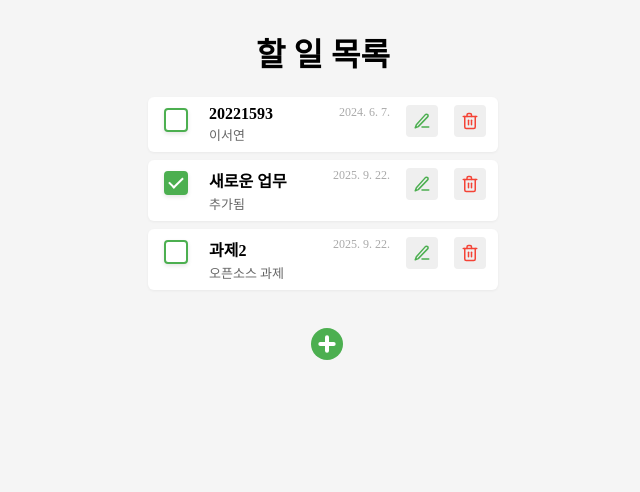
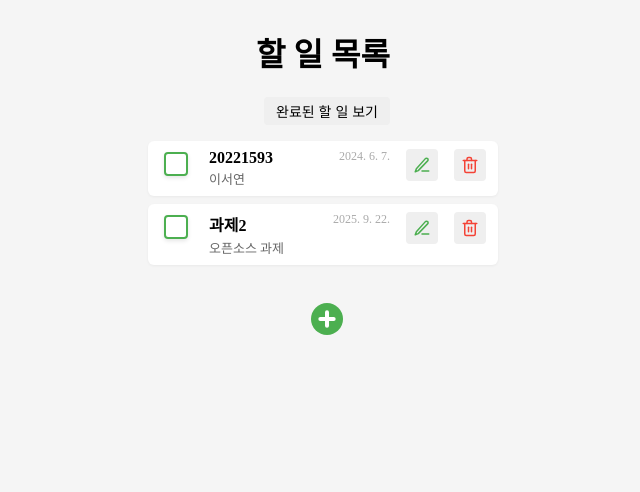
Before and after one commit to tjdus/FastApi-Todos, a FastAPI app: page / in a window 1280 px wide. Shown: the top 492 px of the page, without its empty margins (317-957 px from the left). Run offline with FastAPI, Linux system fonts and the light colour scheme.

Commit message:
add completed job list

```diff
--- a/templates/index.html
+++ b/templates/index.html
@@ -248,6 +248,7 @@
 </head>
 <body>
     <h1>할 일 목록</h1>
+    <button type="button" id="toggle-completed-btn" style="margin-bottom:16px;">완료된 할 일 보기</button>
     <ul id="todo-list"></ul>
     <form id="todo-form">
         <button type="button" id="open-add-modal" class="add-fab" aria-label="할 일 추가">
@@ -298,12 +299,22 @@
 
 
     <script>
+        let showCompleted = false;
+
+        document.getElementById('toggle-completed-btn').onclick = function() {
+            showCompleted = !showCompleted;
+            this.textContent = showCompleted ? '완료된 할 일 숨기기' : '완료된 할 일 보기';
+            fetchTodos();
+        };
+
         async function fetchTodos() {
             const response = await fetch('/todos');
             const todos = await response.json();
             const todoList = document.getElementById('todo-list');
             todoList.innerHTML = '';
             todos.forEach(todo => {
+                if (!showCompleted && todo.completed) return;
+
                 const li = document.createElement('li');
 
                 const contentDiv = document.createElement('div');
--- a/todo.json
+++ b/todo.json
@@ -13,7 +13,7 @@
         "description": "\ucd94\uac00\ub428",
         "completed": true,
         "created_at": "2025-09-22T14:10:03.031Z",
-        "updated_at": "2025-09-22T14:10:08.795Z"
+        "updated_at": "2025-09-22T14:32:37.285Z"
     },
     {
         "id": 1758551103372,
```
